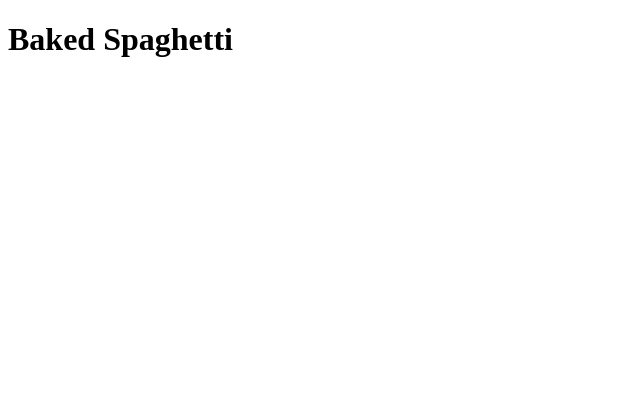
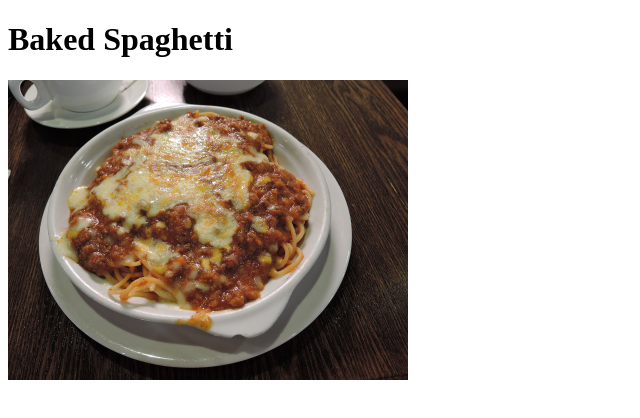
Before and after one commit to OrangeGriffin/odin-recipes, a plain HTML site: page recipes/baked_spaghetti.html in a window 1280 px wide. Shown: the whole page, without its empty margins (0-640 px from the left). Drawn offline with Linux system fonts and the light colour scheme.

Commit message:
Add image to page

```diff
--- a/recipes/baked_spaghetti.html
+++ b/recipes/baked_spaghetti.html
@@ -1,12 +1,18 @@
 <!DOCTYPE html>
 <html lang="en">
-<head>
-    <meta charset="UTF-8">
-    <meta http-equiv="X-UA-Compatible" content="IE=edge">
-    <meta name="viewport" content="width=device-width, initial-scale=1.0">
+  <head>
+    <meta charset="UTF-8" />
+    <meta http-equiv="X-UA-Compatible" content="IE=edge" />
+    <meta name="viewport" content="width=device-width, initial-scale=1.0" />
     <title>Baked Spaghetti</title>
-</head>
-<body>
+  </head>
+  <body>
     <h1>Baked Spaghetti</h1>
-</body>
+    <a
+      title="Geoffreyrabbit, CC BY-SA 4.0 &lt;https://creativecommons.org/licenses/by-sa/4.0&gt;, via Wikimedia Commons"
+      href="https://commons.wikimedia.org/wiki/File:Baked_meat_sauce_pasta.jpg"
+    >
+      <img src="images/baked_spaghetti.jpeg" width="400" height="auto" />
+    </a>
+  </body>
 </html>
```
